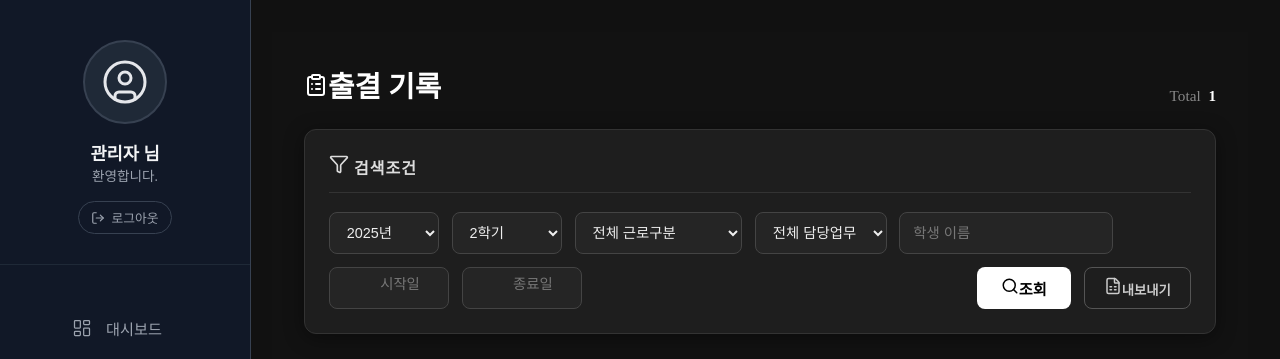
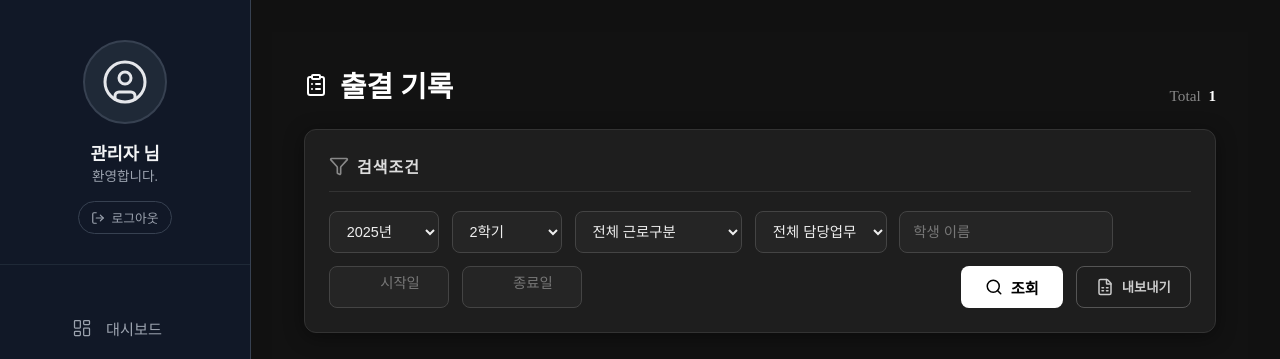
Before and after one commit to SHP-0701/student-manage-app, a Next.js app: page /dashboard/attendance in a window 1280 px wide. Shown: the top 359 px of the page. Built offline with nearby package versions, Linux system fonts and the light colour scheme; no server answers; the database is empty.

Commit message:
출결 기록 페이지 내 아이콘 디자인 수정

```diff
--- a/styles/Attendance.module.css
+++ b/styles/Attendance.module.css
@@ -27,6 +27,13 @@
   font-weight: 700;
   color: #fff;
   margin: 0;
+  display: flex;
+  align-items: center;
+  gap: 0.75rem;
+}
+
+.titleIcon {
+  color: #fff;
 }
 
 .totalCount {
@@ -63,6 +70,13 @@
   margin: 0;
   text-transform: uppercase;
   letter-spacing: 1px;
+  display: flex;
+  align-items: center;
+  gap: 0.5rem;
+}
+
+.filterIcon {
+  color: #888;
 }
 
 .filterRow {
@@ -172,14 +186,17 @@
 .searchBtn {
   padding: 0 1.5rem;
   height: 42px;
-  background: #ffffff;
-  color: #000000;
+  background: #fff;
+  color: #000;
   border: none;
   border-radius: 8px;
   font-weight: 700;
   font-size: 0.95rem;
   cursor: pointer;
   transition: transform 0.2s ease, box-shadow 0.2s ease;
+  display: flex;
+  align-items: center;
+  gap: 0.5rem;
 }
 
 .searchBtn:hover {
@@ -203,6 +220,9 @@
   font-weight: 600;
   cursor: pointer;
   transition: all 0.2s ease;
+  display: flex;
+  align-items: center;
+  gap: 0.5rem;
 }
 
 .exportBtn:hover {
```
